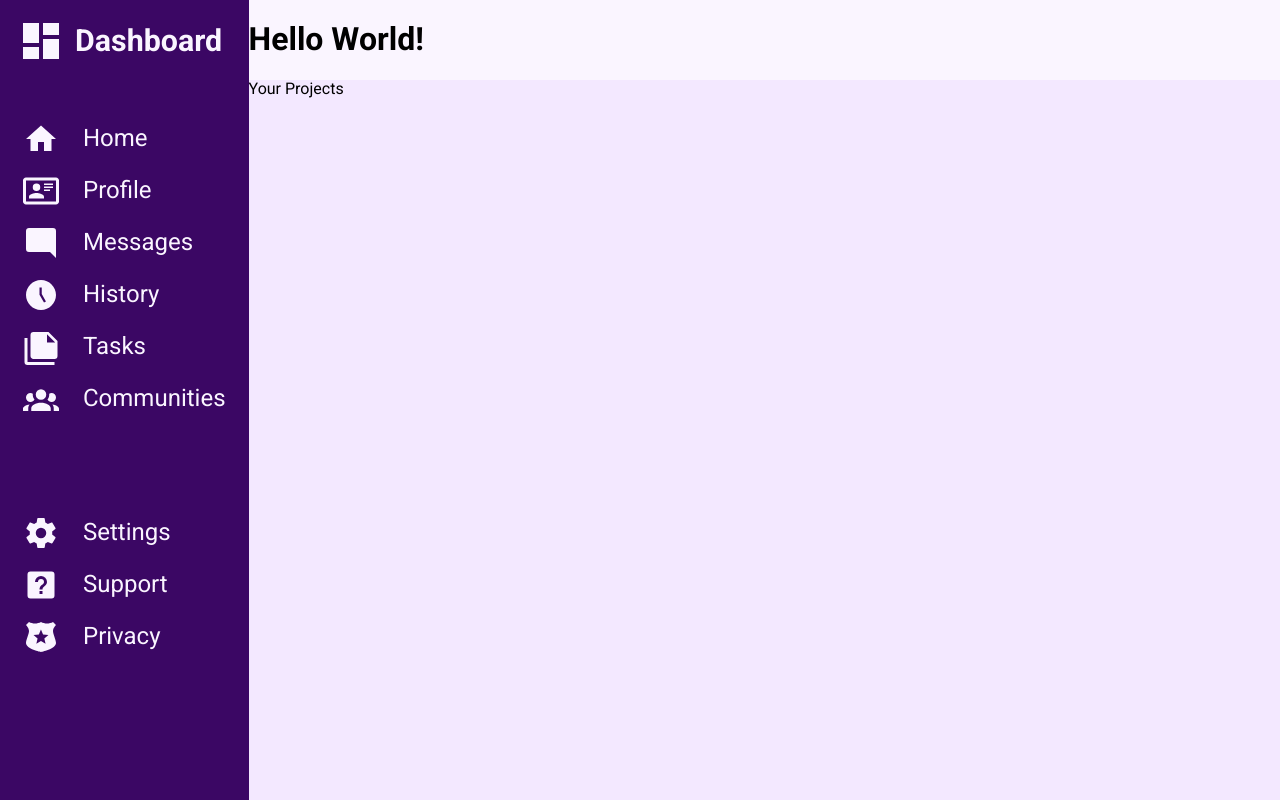
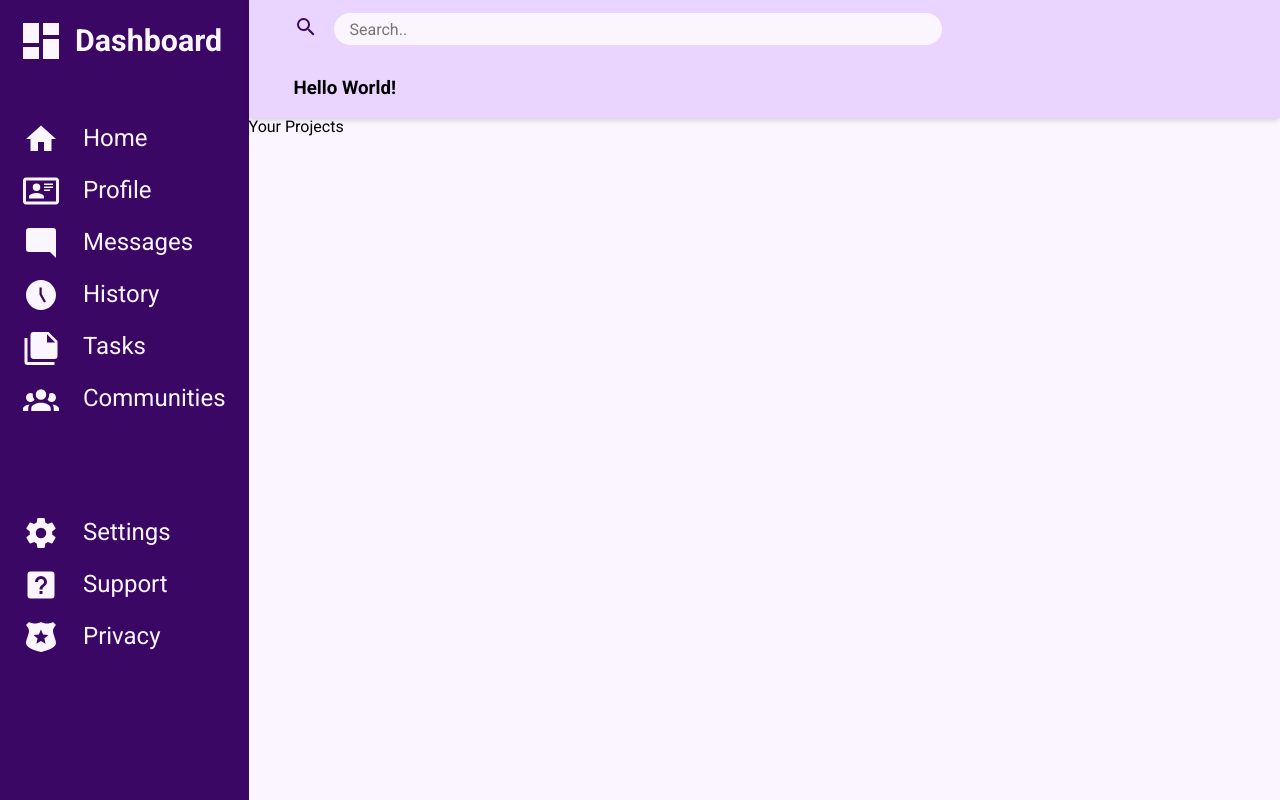
Before and after one commit to Vladimire87/Project-Admin-Dashboard, a plain HTML site: page index.html in a window 1280 px wide. Drawn offline with nearby package versions, Linux system fonts and the light colour scheme.

Commit message:
search input

```diff
--- a/css/style.css
+++ b/css/style.css
@@ -29,7 +29,14 @@
 
 .header {
   grid-area: header;
-  background-color: var(--purple-50);
+  background-color: var(--purple-200);
+  z-index: 100;
+  box-shadow: rgba(0, 0, 0, 0.1) 0px 4px 6px -1px,
+    rgba(0, 0, 0, 0.06) 0px 2px 4px -1px;
+  display: grid;
+  align-items: center;
+  padding-left: 2.8125em;
+  grid-template-rows: 1fr 1fr;
 }
 
 .sidebar {
@@ -89,7 +96,7 @@
 
 .projects {
   grid-area: projects;
-  background-color: var(--purple-100);
+  background-color: var(--purple-50);
 }
 
 svg {
@@ -116,3 +123,30 @@ li {
 .side-bar-settings {
   margin-top: 82px;
 }
+
+.search-header {
+  display: flex;
+  align-items: center;
+  gap: 1em;
+}
+
+.search-header svg {
+  fill: var(--purple-950);
+  width: 1.5em;
+  height: 1.5em;
+  cursor: pointer;
+}
+
+input[type="search"] {
+  border-radius: 25px;
+  width: 608px;
+  height: 32px;
+  border: none;
+  background-color: var(--purple-50);
+  /* outline: none; */
+  padding: 16px;
+}
+
+input[type="search"]:focus {
+  outline: solid 2px var(--purple-950);
+}
--- a/index.html
+++ b/index.html
@@ -23,7 +23,29 @@
   </head>
   <body>
     <div class="grid-container">
-      <div class="header"><h1>Hello World!</h1></div>
+      <div class="header">
+        <div class="search-header">
+          <label for="site-search"
+            ><svg
+              for="site-search"
+              xmlns="http://www.w3.org/2000/svg"
+              viewBox="0 0 24 24"
+            >
+              <title>magnify</title>
+              <path
+                d="M9.5,3A6.5,6.5 0 0,1 16,9.5C16,11.11 15.41,12.59 14.44,13.73L14.71,14H15.5L20.5,19L19,20.5L14,15.5V14.71L13.73,14.44C12.59,15.41 11.11,16 9.5,16A6.5,6.5 0 0,1 3,9.5A6.5,6.5 0 0,1 9.5,3M9.5,5C7,5 5,7 5,9.5C5,12 7,14 9.5,14C12,14 14,12 14,9.5C14,7 12,5 9.5,5Z"
+              />
+            </svg>
+          </label>
+          <input
+            type="search"
+            id="site-search"
+            name="q"
+            placeholder="Search.."
+          />
+        </div>
+        <h3>Hello World!</h3>
+      </div>
       <div class="sidebar">
         <div class="sidebar-logo">
           <div class="logo">
```
